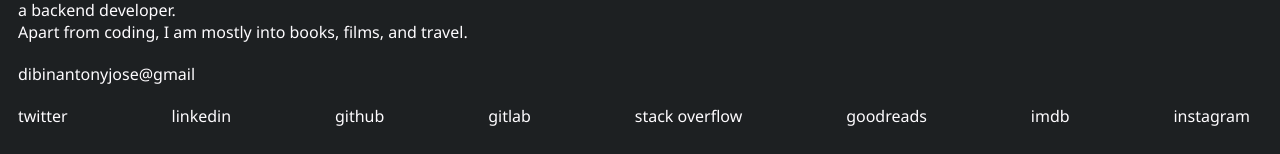
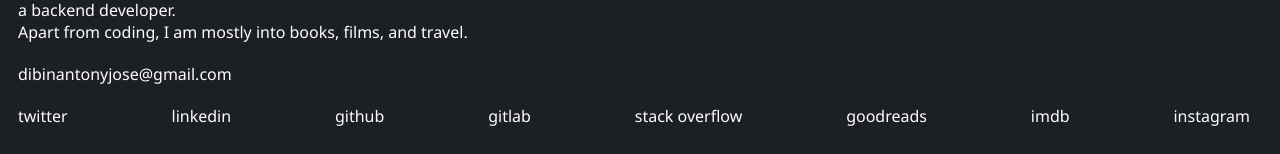
Before and after one commit to dibinantonyjose/dibinantonyjose.github.io, a React (Create React App) app: page / in a window 1280 px wide. Shown: the part 408-562 px from the top of the page. Built offline with nearby package versions, Linux system fonts and the light colour scheme.

Commit message:
Fix issue in email

```diff
--- a/src/App.jsx
+++ b/src/App.jsx
@@ -16,7 +16,7 @@ function App() {
         </p>
       </div>
       <div>
-        <p>dibinantonyjose@gmail</p>
+        <p>dibinantonyjose@gmail.com</p>
       </div>
       <div className="contacts">
         <a href="https://twitter.com/dibinantonyjose" target="_blank" rel="noreferrer">twitter</a>
```
